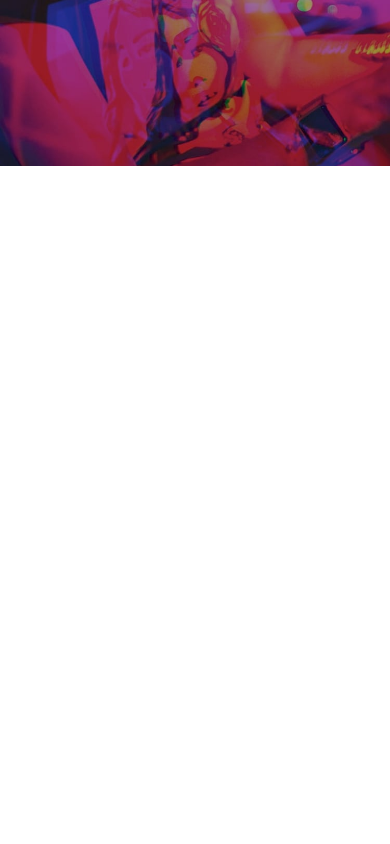
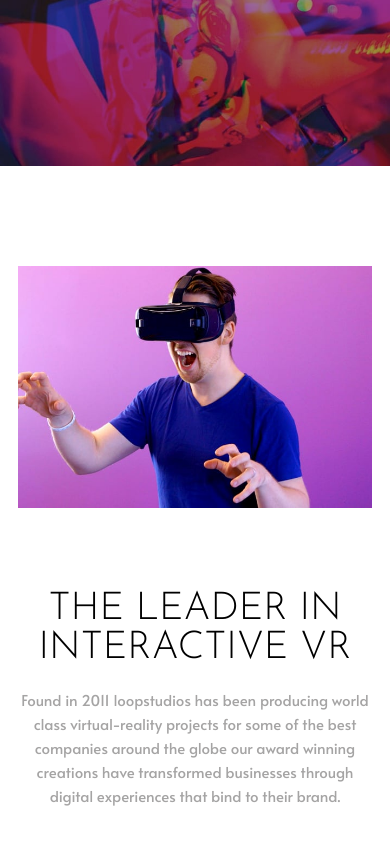
Before and after one commit to Emmanuel131519/Loop-Stuido, a plain HTML site: page index.html in a window 390 px wide. Shown: the part 474-1318 px from the top of the page. Before the commit the page ends 844 px from the top, so only its background shows below. Drawn offline with Linux system fonts and the light colour scheme.

Commit message:
fixes section-2

```diff
--- a/index.html
+++ b/index.html
@@ -5,7 +5,7 @@
     <meta name="viewport" content="width=device-width, initial-scale=1.0" />
     <title>Loop studio</title>
     <link rel="shortcut icon" href="assets/favicon.png" type="image/x-icon" />
-    <link rel="stylesheet" href="style.css">
+    <link rel="stylesheet" href="style.css" />
   </head>
   <body>
     <!-- header -->
@@ -27,9 +27,35 @@
           </div>
         </nav>
         <div id="immersive">
-            <h1>IMMERSIVE EXPERIENCES THAT DELIVER</h1>
+          <h1>IMMERSIVE EXPERIENCES THAT DELIVER</h1>
         </div>
       </section>
     </header>
+    <!-- main -->
+    <main>
+      <!-- section-1 -->
+      <section class="container" id="section-1">
+        <img
+          src="assets/desktop/man-with-vr.jpg"
+          alt="interactive img desktop"
+          id="interactive-desktop"
+        />
+        <img
+          src="assets/mobile/vr-person-img.jpg"
+          alt="interactive img mobile"
+          id="interactive-mobile"
+        />
+        <!-- text div -->
+        <div id="text-div">
+          <h1>THE LEADER IN INTERACTIVE VR</h1>
+          <p>
+            Found in 2011 loopstudios has been producing world class
+            virtual-reality projects for some of the best companies around the
+            globe our award winning creations have transformed businesses
+            through digital experiences that bind to their brand.
+          </p>
+        </div>
+      </section>
+    </main>
   </body>
 </html>
--- a/style.css
+++ b/style.css
@@ -16,7 +16,7 @@
 body{
    min-height: 100vh;
    font-size: 15px;
-   overflow: hidden;
+overflow-x: hidden;
 }
 
 ul{
@@ -101,6 +101,47 @@ word-wrap: break-word;
 padding: 1rem 2rem;
 }
 
+/* main */
+main{
+    padding: 100px 0;
+}
+
+#interactive-mobile{
+    display: none;
+}
+
+#section-1{
+    position: relative;
+}
+
+#text-div{
+    position: absolute;
+left: 658px;
+bottom: 4px;
+height: 300px;
+max-width: 50%;
+display: flex;
+flex-direction: column;
+justify-content: end;
+word-wrap: break-word;
+padding: 20px 60px 0 60px;
+background-color: var(--White);
+}
+
+#text-div h1{
+    font-family: var(--ff-josefin);
+    font-weight: 300;
+    font-size: 3rem;
+}
+
+#text-div p{
+    font-family: var(--ff-alata);
+    font-weight: 400;
+color: rgb(165, 164, 164);
+line-height: 2;
+}
+
+
 @media(max-width: 768px){
     .container{
         max-width: 1100px;
@@ -134,4 +175,39 @@ padding: 1rem 2rem;
     font-size: 2.5rem;
     }
 
+    /* main */
+    /* section-1 */
+#interactive-mobile{
+    display: block;
+   max-width: 100%;
 }
+
+#interactive-desktop{
+    display: none;
+}
+
+#text-div{
+    position: static;
+    max-width: 100%;
+    text-align: center;
+padding: 0;
+}
+
+#text-div h1{
+    font-family: var(--ff-josefin);
+    font-weight: 300;
+    font-size: 3rem;
+}
+
+#text-div h1 {
+font-size: 2.4rem;
+}
+
+#text-div p{
+line-height: 1.6;
+    color: rgb(165, 164, 164);
+    padding-top: 20px;
+
+}
+
+}
```
